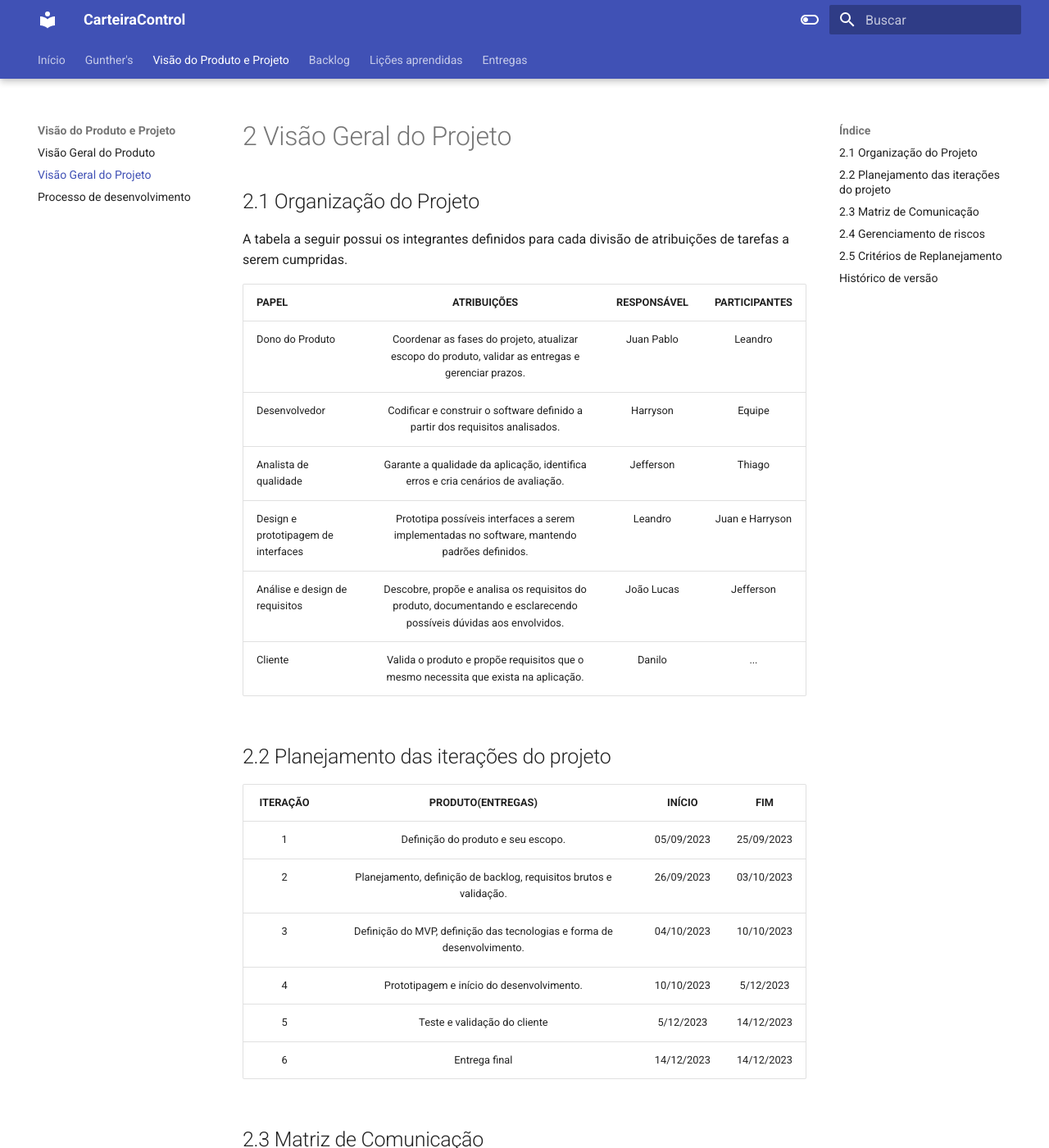
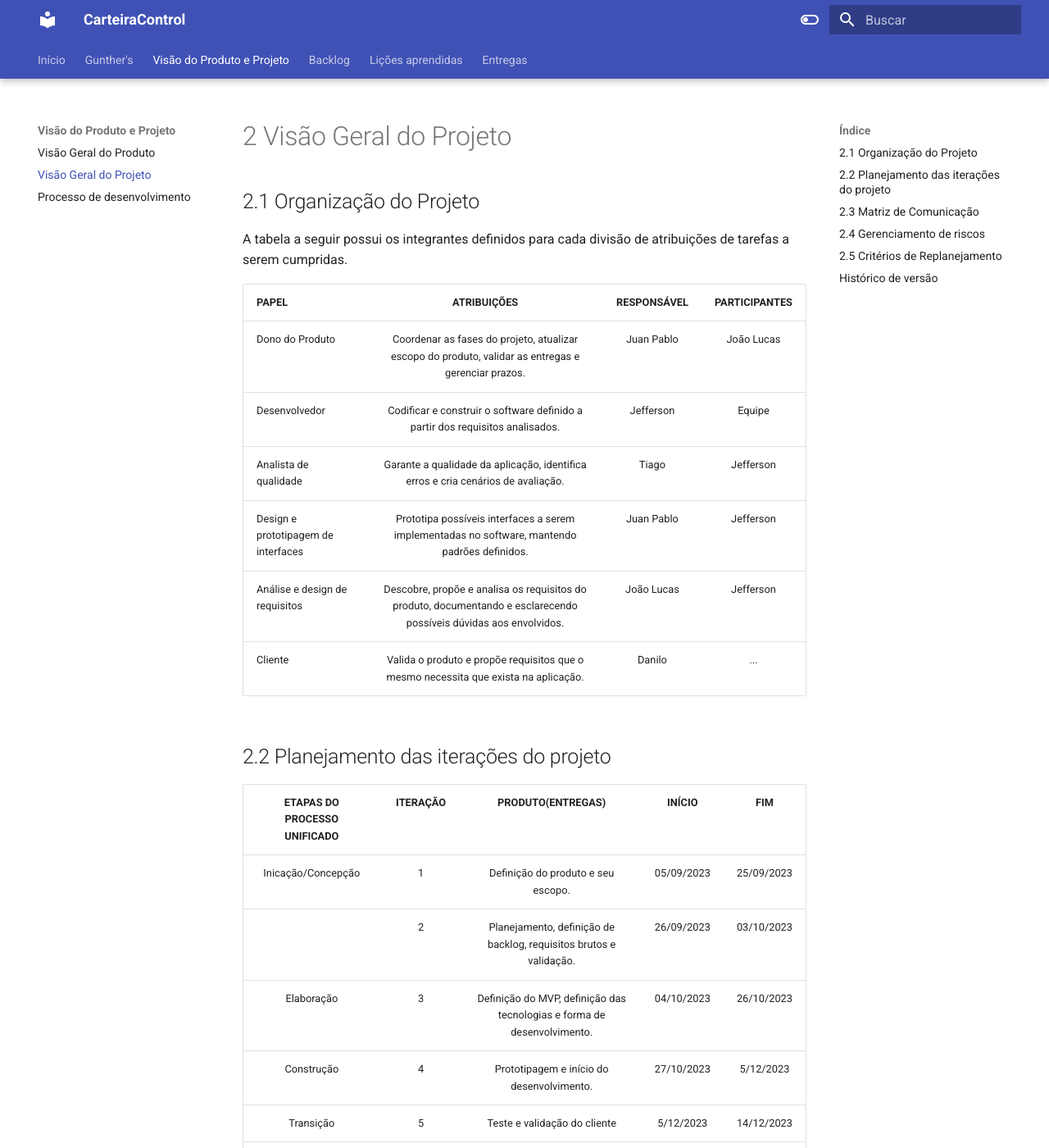
Before and after one commit to mdsreq-fga-unb/2023.2-CarteiraControl, an MkDocs documentation site: the page built from docs/VisaoProjeto.md, in a window 1280 px wide and 1400 px high. Shown: the whole window at 82% size. Built offline with MkDocs 1.6.1 and Material for MkDocs 9.7.7, drawn with Linux system fonts in a browser that asks for light colours; some of the changed text lies outside the part shown.

Commit message:
Correções

```diff
--- a/docs/VisaoProjeto.md
+++ b/docs/VisaoProjeto.md
@@ -6,23 +6,23 @@ A tabela a seguir possui os integrantes definidos para cada divisão de atribui
 
 |            **PAPEL**              |                                       **ATRIBUIÇÕES**                                                            | **RESPONSÁVEL**  | **PARTICIPANTES**  |
 |:----------------------------------|:----------------------------------------------------------------------------------------------------------------:|:----------------:|:------------------:|
-|Dono do Produto                    | Coordenar as fases do projeto, atualizar escopo do produto, validar as entregas e gerenciar prazos.              |    Juan Pablo    |        Leandro        |
-|Desenvolvedor                      | Codificar e construir o software definido a partir dos requisitos analisados.                                    |Harryson          | Equipe             |
-|Analista de qualidade              | Garante a qualidade da aplicação, identifica erros e cria cenários de avaliação.                                 |Jefferson         | Thiago|
-|Design e prototipagem de interfaces| Prototipa possíveis interfaces a serem implementadas no software, mantendo padrões definidos.                    |Leandro           |Juan e Harryson|
+|Dono do Produto                    | Coordenar as fases do projeto, atualizar escopo do produto, validar as entregas e gerenciar prazos.              |    Juan Pablo    |        João Lucas        |
+|Desenvolvedor                      | Codificar e construir o software definido a partir dos requisitos analisados.                                    | Jefferson         | Equipe             |
+|Analista de qualidade              | Garante a qualidade da aplicação, identifica erros e cria cenários de avaliação.                                 |Tiago         | Jefferson|
+|Design e prototipagem de interfaces| Prototipa possíveis interfaces a serem implementadas no software, mantendo padrões definidos.                    |Juan Pablo          |Jefferson|
 |Análise e design de requisitos     | Descobre, propõe e analisa os requisitos do produto, documentando e esclarecendo possíveis dúvidas aos envolvidos.|João Lucas        | Jefferson|
 |Cliente                            | Valida o produto e propõe requisitos que o mesmo necessita que exista na aplicação.                              |Danilo            |...|
 
 ## 2.2 Planejamento das iterações do projeto
 
-| **ITERAÇÃO**  |                           **PRODUTO(ENTREGAS)**                           | **INÍCIO**      |    **FIM**     |
-|:-------------:|:-------------------------------------------------------------------------:|:---------------:|:--------------:|
-|1              | Definição do produto e seu escopo.                                        |  05/09/2023     | 25/09/2023     |
-|2              | Planejamento, definição de backlog, requisitos brutos e validação.        |  26/09/2023     | 03/10/2023     |
-|3              | Definição do MVP, definição das tecnologias e forma de desenvolvimento.   | 04/10/2023 | 10/10/2023|
-|4              | Prototipagem e início do desenvolvimento.                                 | 10/10/2023 | 5/12/2023|
-|5              |Teste e validação do cliente|5/12/2023|14/12/2023|
-|6              |Entrega final|14/12/2023|14/12/2023|
+| ETAPAS DO PROCESSO UNIFICADO | **ITERAÇÃO**  |                           **PRODUTO(ENTREGAS)**                           | **INÍCIO**      |    **FIM**     |
+|:------:|:-------------:|:-------------------------------------------------------------------------:|:---------------:|:--------------:|
+|Inicação/Concepção|1              | Definição do produto e seu escopo.                                        |  05/09/2023     | 25/09/2023     |
+||2              | Planejamento, definição de backlog, requisitos brutos e validação.        |  26/09/2023     | 03/10/2023     |
+|Elaboração|3              | Definição do MVP, definição das tecnologias e forma de desenvolvimento.   | 04/10/2023 | 26/10/2023|
+|Construção|4              | Prototipagem e início do desenvolvimento.                                 | 27/10/2023 | 5/12/2023|
+|Transição|5              |Teste e validação do cliente|5/12/2023|14/12/2023|
+||6              |Entrega final|14/12/2023|14/12/2023|
 
 ## 2.3 Matriz de Comunicação
 
@@ -63,5 +63,6 @@ Os riscos identificados para o projeto foram:
 
 | Versão  | Autor| Descrição | Data |
 | :---: | :----: | :-------: | :---: |
-|    1.0   |   Harryson     |   Implementação do documento inicial |  23/09 |
+|    1.0   |   Juan Pablo     |   Implementação do documento inicial |  23/09 |
 |    1.1   |   Jefferson     |   Correção dos Textos |  21/10 |
+|    1.2| Juan Pablo | Replaneja | 26/10|
```
Also changed, not shown: docs/ProcessoDesenvolvimento.md (+1 -1 lines), docs/VisaoProduto.md (+9 -1 lines), docs/backlog.md (+2 -0 lines), docs/historia.md (+5 -0 lines).
